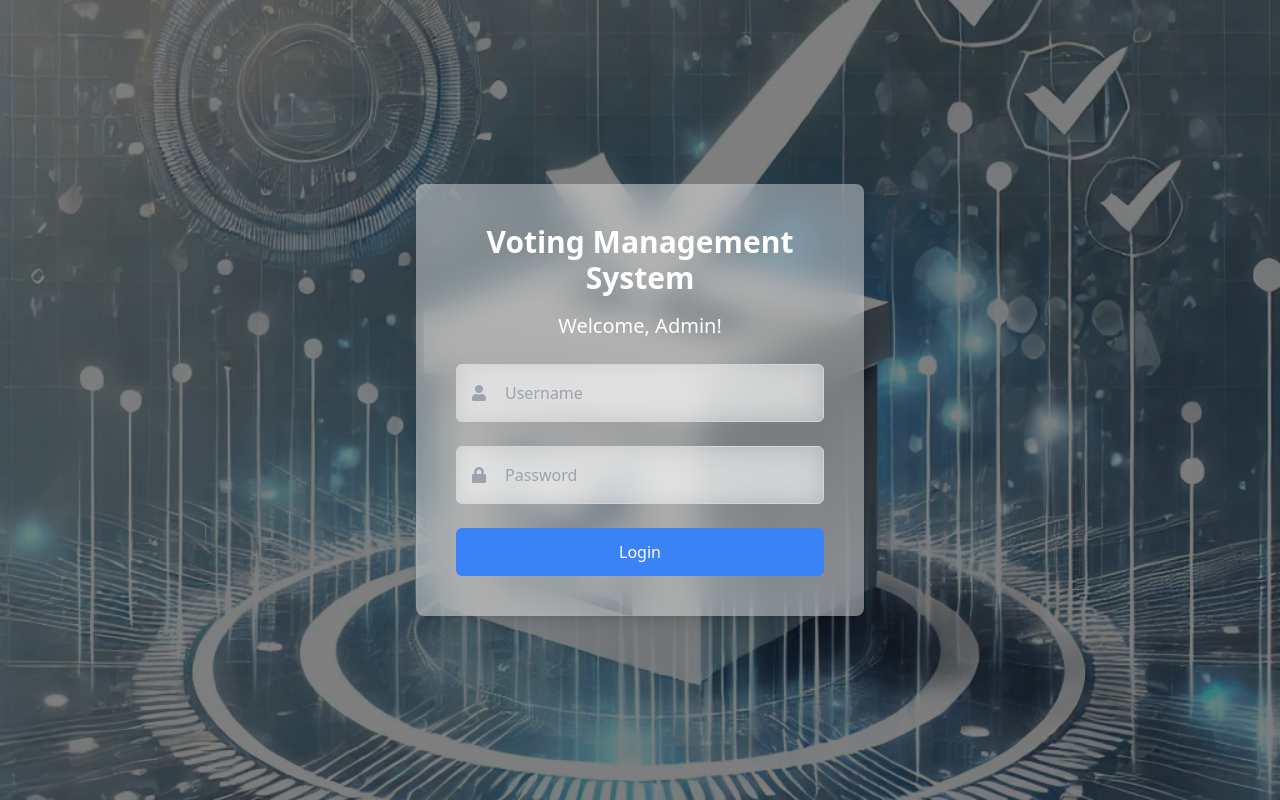
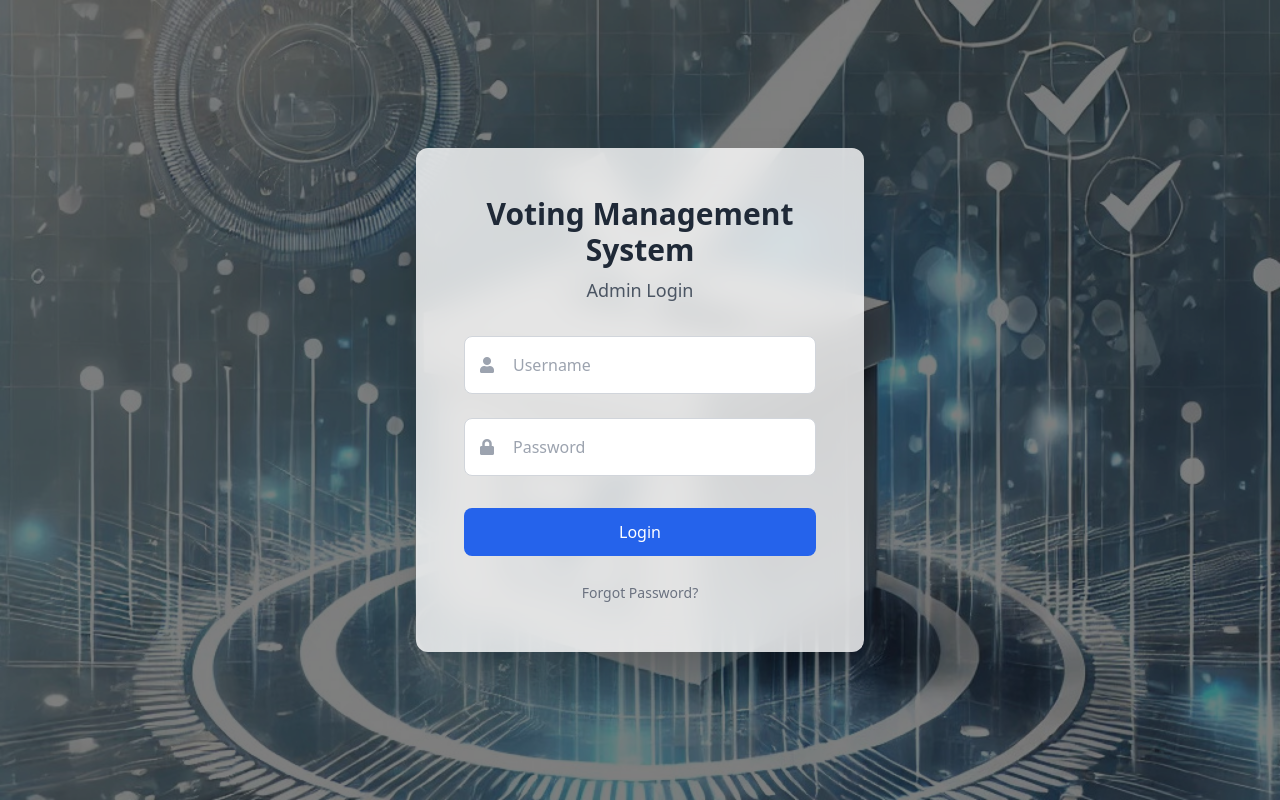
Before and after one commit to Ejxzdevs/Voting-System, a PHP site: page /login.php in a window 1280 px wide. Run offline with PHP 8.4, Linux system fonts and the light colour scheme; some libraries are stand-ins or nearby versions.

Commit message:
Fix: Improve readability of login form labels by changing text color to dark

```diff
--- a/login.php
+++ b/login.php
@@ -12,28 +12,34 @@
 <body class="flex items-center justify-center h-screen bg-cover bg-center relative before:absolute before:inset-0 before:bg-black/50"
     style="background-image: url('voting.jpg');">
 
-    <div class="bg-white/40 backdrop-blur-lg p-10 rounded-lg shadow-lg w-full max-w-md relative z-10">
-        <h1 class="text-3xl font-semibold text-center text-white mb-4">Voting Management System</h1>
-        <h2 class="text-xl text-center text-white mb-6">Welcome, Admin!</h2>
+    <div class="bg-white bg-opacity-80 backdrop-filter backdrop-blur-lg p-12 rounded-xl shadow-2xl w-full max-w-md relative z-10">
+        <div class="text-center mb-8">
+            <h1 class="text-3xl font-semibold text-gray-800 mb-2">Voting Management System</h1>
+            <h2 class="text-lg text-gray-600">Admin Login</h2>
+        </div>
 
         <form action="./api/user.php" method="POST">
             <div class="relative mb-6">
                 <input type="text" id="username" name="username" placeholder="Username"
-                    class="w-full p-4 pl-12 border border-gray-300 rounded-md focus:outline-none focus:ring-2 focus:ring-blue-500 focus:border-blue-500 transition duration-200 bg-white/40 backdrop-blur-md">
+                    class="w-full p-4 pl-12 border border-gray-300 rounded-lg focus:outline-none focus:ring-2 focus:ring-blue-500 transition duration-200">
                 <i class="fas fa-user absolute left-4 top-1/2 -translate-y-1/2 text-gray-400"></i>
             </div>
 
-            <div class="relative mb-6">
+            <div class="relative mb-8">
                 <input type="password" id="password" name="password" placeholder="Password"
-                    class="w-full p-4 pl-12 border border-gray-300 rounded-md focus:outline-none focus:ring-2 focus:ring-blue-500 focus:border-blue-500 transition duration-200 bg-white/40 backdrop-blur-md">
+                    class="w-full p-4 pl-12 border border-gray-300 rounded-lg focus:outline-none focus:ring-2 focus:ring-blue-500 transition duration-200">
                 <i class="fas fa-lock absolute left-4 top-1/2 -translate-y-1/2 text-gray-400"></i>
             </div>
 
             <button type="submit"
-                class="w-full py-3 bg-blue-500 text-white rounded-md hover:bg-blue-600 focus:outline-none focus:ring-2 focus:ring-blue-500 transition duration-200">
+                class="w-full py-3 bg-blue-600 text-white rounded-lg hover:bg-blue-700 focus:outline-none focus:ring-2 focus:ring-blue-500 transition duration-200">
                 Login
             </button>
         </form>
+
+        <div class="mt-6 text-center">
+            <a href="#" class="text-sm text-gray-500 hover:underline">Forgot Password?</a>
+        </div>
     </div>
 
 </body>
```
